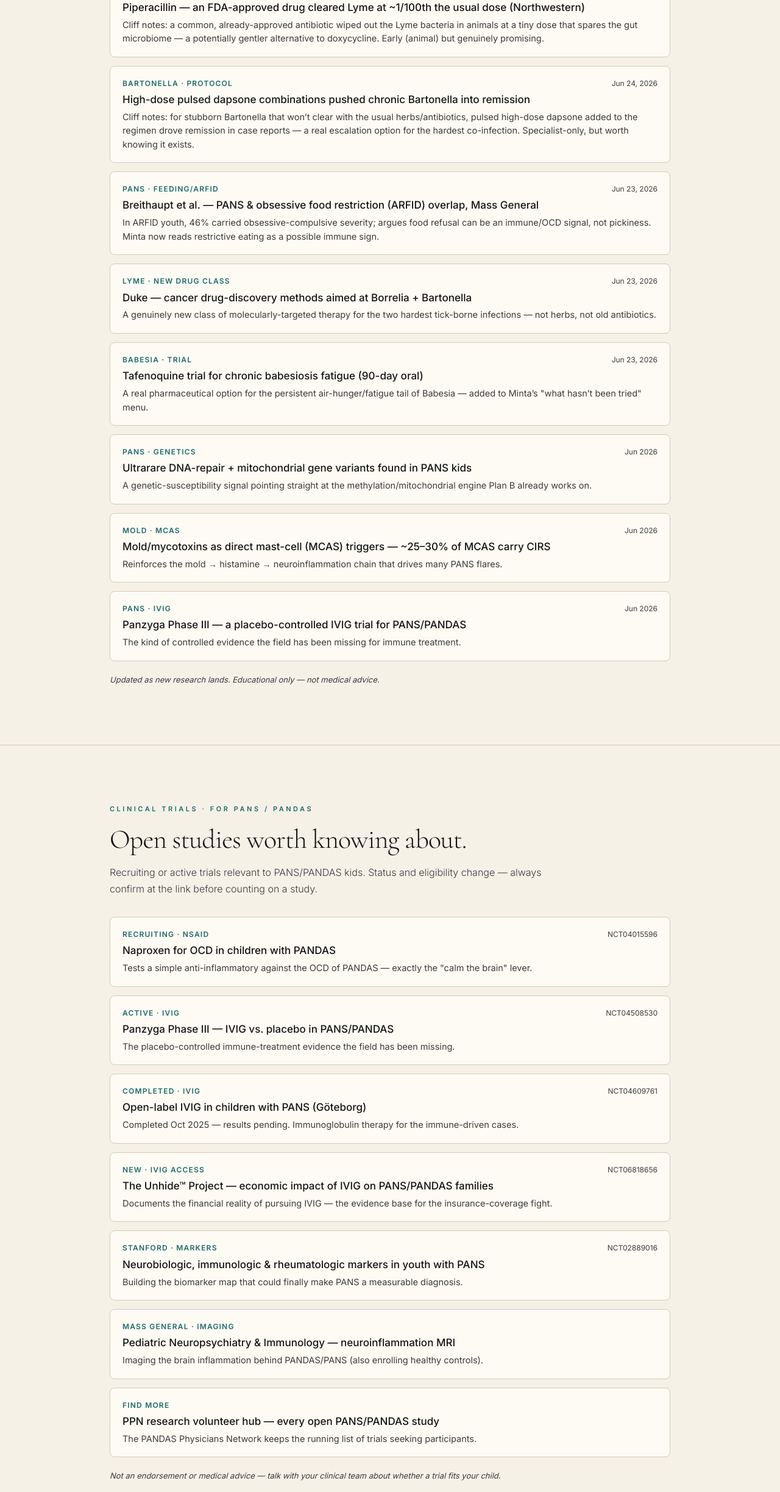
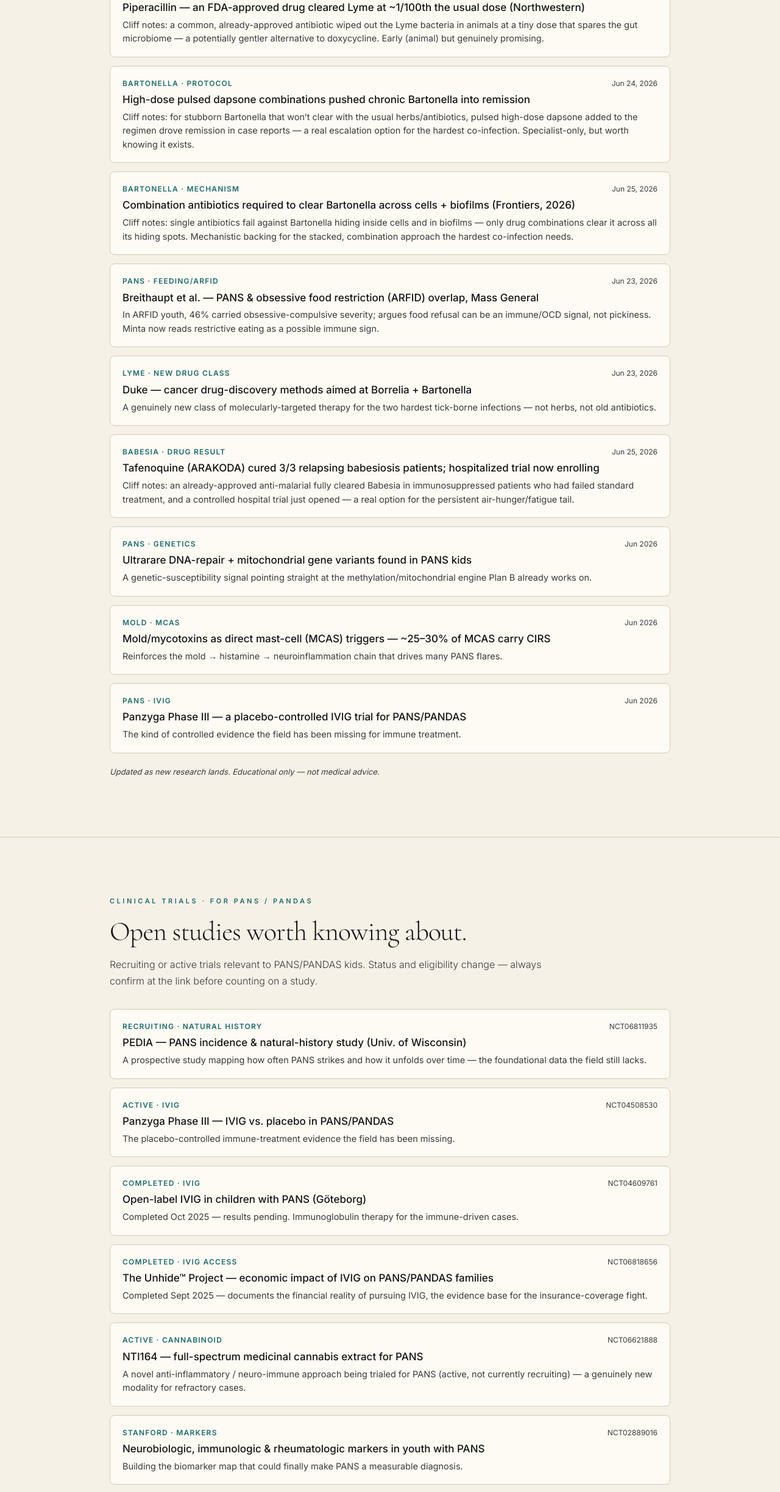
Before and after one commit to myleshorton/planb-pans, a Next.js app: page /research in a window 1280 px wide. Shown: the part 1208-3654 px from the top of the page at 61% size. Built offline with nearby package versions, Linux system fonts and the light colour scheme.

Commit message:
research radar 2026-06-25: fix terminated Naproxen trial → Wisconsin PEDIA (recruiting); Unhide → completed; add NTI164 cannabis trial; tafenoquine babesiosis cure result; Bartonella combination-antibiotic paper

```diff
--- a/app/research/page.tsx
+++ b/app/research/page.tsx
@@ -95,9 +95,10 @@ export default function ResearchPage() {
             {[
               { date: 'Jun 24, 2026', tag: 'Lyme · new drug', title: 'Piperacillin — an FDA-approved drug cleared Lyme at ~1/100th the usual dose (Northwestern)', why: 'Cliff notes: a common, already-approved antibiotic wiped out the Lyme bacteria in animals at a tiny dose that spares the gut microbiome — a potentially gentler alternative to doxycycline. Early (animal) but genuinely promising.', href: 'https://danielcameronmd.com/could-piperacillin-be-the-lyme-disease-breakthrough-we-need/' },
               { date: 'Jun 24, 2026', tag: 'Bartonella · protocol', title: 'High-dose pulsed dapsone combinations pushed chronic Bartonella into remission', why: 'Cliff notes: for stubborn Bartonella that won’t clear with the usual herbs/antibiotics, pulsed high-dose dapsone added to the regimen drove remission in case reports — a real escalation option for the hardest co-infection. Specialist-only, but worth knowing it exists.', href: 'https://www.ncbi.nlm.nih.gov/pmc/articles/PMC11124288/' },
+              { date: 'Jun 25, 2026', tag: 'Bartonella · mechanism', title: 'Combination antibiotics required to clear Bartonella across cells + biofilms (Frontiers, 2026)', why: 'Cliff notes: single antibiotics fail against Bartonella hiding inside cells and in biofilms — only drug combinations clear it across all its hiding spots. Mechanistic backing for the stacked, combination approach the hardest co-infection needs.', href: 'https://www.frontiersin.org/journals/microbiology/articles/10.3389/fmicb.2026.1726180/full' },
               { date: 'Jun 23, 2026', tag: 'PANS · feeding/ARFID', title: 'Breithaupt et al. — PANS & obsessive food restriction (ARFID) overlap, Mass General', why: 'In ARFID youth, 46% carried obsessive-compulsive severity; argues food refusal can be an immune/OCD signal, not pickiness. Minta now reads restrictive eating as a possible immune sign.', href: 'https://journals.sagepub.com/doi/10.1177/10445463261419065' },
               { date: 'Jun 23, 2026', tag: 'Lyme · new drug class', title: 'Duke — cancer drug-discovery methods aimed at Borrelia + Bartonella', why: 'A genuinely new class of molecularly-targeted therapy for the two hardest tick-borne infections — not herbs, not old antibiotics.', href: 'https://medschool.duke.edu/news/lyme-study-uses-drug-discovery-methods-have-fueled-cancer-breakthroughs' },
-              { date: 'Jun 23, 2026', tag: 'Babesia · trial', title: 'Tafenoquine trial for chronic babesiosis fatigue (90-day oral)', why: 'A real pharmaceutical option for the persistent air-hunger/fatigue tail of Babesia — added to Minta’s "what hasn’t been tried" menu.', href: 'https://www.lymedisease.org/new-clinical-trial-babesiosis' },
+              { date: 'Jun 25, 2026', tag: 'Babesia · drug result', title: 'Tafenoquine (ARAKODA) cured 3/3 relapsing babesiosis patients; hospitalized trial now enrolling', why: 'Cliff notes: an already-approved anti-malarial fully cleared Babesia in immunosuppressed patients who had failed standard treatment, and a controlled hospital trial just opened — a real option for the persistent air-hunger/fatigue tail.', href: 'https://www.globenewswire.com/news-release/2026/03/11/3253650/0/en/60-degrees-pharmaceuticals-announces-all-patients-cured-of-babesiosis-after-tafenoquine-treatment-in-expanded-use-clinical-trial.html' },
               { date: 'Jun 2026', tag: 'PANS · genetics', title: 'Ultrarare DNA-repair + mitochondrial gene variants found in PANS kids', why: 'A genetic-susceptibility signal pointing straight at the methylation/mitochondrial engine Plan B already works on.', href: 'https://www.pandasppn.org/research-updates/' },
               { date: 'Jun 2026', tag: 'Mold · MCAS', title: 'Mold/mycotoxins as direct mast-cell (MCAS) triggers — ~25–30% of MCAS carry CIRS', why: 'Reinforces the mold → histamine → neuroinflammation chain that drives many PANS flares.', href: 'https://drtaniadempsey.com/whats-the-connection-between-mast-cell-activation-and-mold/' },
               { date: 'Jun 2026', tag: 'PANS · IVIG', title: 'Panzyga Phase III — a placebo-controlled IVIG trial for PANS/PANDAS', why: 'The kind of controlled evidence the field has been missing for immune treatment.', href: 'https://www.pandasppn.org/research-updates/' },
@@ -139,10 +140,11 @@ export default function ResearchPage() {
           </p>
           <div style={{ display: 'grid', gap: 14 }}>
             {[
-              { tag: 'Recruiting · NSAID', title: 'Naproxen for OCD in children with PANDAS', why: 'Tests a simple anti-inflammatory against the OCD of PANDAS — exactly the "calm the brain" lever.', nct: 'NCT04015596', href: 'https://clinicaltrials.gov/study/NCT04015596' },
+              { tag: 'Recruiting · natural history', title: 'PEDIA — PANS incidence & natural-history study (Univ. of Wisconsin)', why: 'A prospective study mapping how often PANS strikes and how it unfolds over time — the foundational data the field still lacks.', nct: 'NCT06811935', href: 'https://clinicaltrials.gov/study/NCT06811935' },
               { tag: 'Active · IVIG', title: 'Panzyga Phase III — IVIG vs. placebo in PANS/PANDAS', why: 'The placebo-controlled immune-treatment evidence the field has been missing.', nct: 'NCT04508530', href: 'https://clinicaltrials.gov/study/NCT04508530' },
               { tag: 'Completed · IVIG', title: 'Open-label IVIG in children with PANS (Göteborg)', why: 'Completed Oct 2025 — results pending. Immunoglobulin therapy for the immune-driven cases.', nct: 'NCT04609761', href: 'https://clinicaltrials.gov/study/NCT04609761' },
-              { tag: 'New · IVIG access', title: 'The Unhide™ Project — economic impact of IVIG on PANS/PANDAS families', why: 'Documents the financial reality of pursuing IVIG — the evidence base for the insurance-coverage fight.', nct: 'NCT06818656', href: 'https://clinicaltrials.gov/study/NCT06818656' },
+              { tag: 'Completed · IVIG access', title: 'The Unhide™ Project — economic impact of IVIG on PANS/PANDAS families', why: 'Completed Sept 2025 — documents the financial reality of pursuing IVIG, the evidence base for the insurance-coverage fight.', nct: 'NCT06818656', href: 'https://clinicaltrials.gov/study/NCT06818656' },
+              { tag: 'Active · cannabinoid', title: 'NTI164 — full-spectrum medicinal cannabis extract for PANS', why: 'A novel anti-inflammatory / neuro-immune approach being trialed for PANS (active, not currently recruiting) — a genuinely new modality for refractory cases.', nct: 'NCT06621888', href: 'https://clinicaltrials.gov/study/NCT06621888' },
               { tag: 'Stanford · markers', title: 'Neurobiologic, immunologic & rheumatologic markers in youth with PANS', why: 'Building the biomarker map that could finally make PANS a measurable diagnosis.', nct: 'NCT02889016', href: 'https://clinicaltrials.gov/study/NCT02889016' },
               { tag: 'Mass General · imaging', title: 'Pediatric Neuropsychiatry & Immunology — neuroinflammation MRI', why: 'Imaging the brain inflammation behind PANDAS/PANS (also enrolling healthy controls).', nct: '', href: 'https://www.massgeneral.org/children/research/pediatric-neuropsychiatry-and-immunology-research-program' },
               { tag: 'Find more', title: 'PPN research volunteer hub — every open PANS/PANDAS study', why: 'The PANDAS Physicians Network keeps the running list of trials seeking participants.', nct: '', href: 'https://www.pandasppn.org/participate/' },
```
